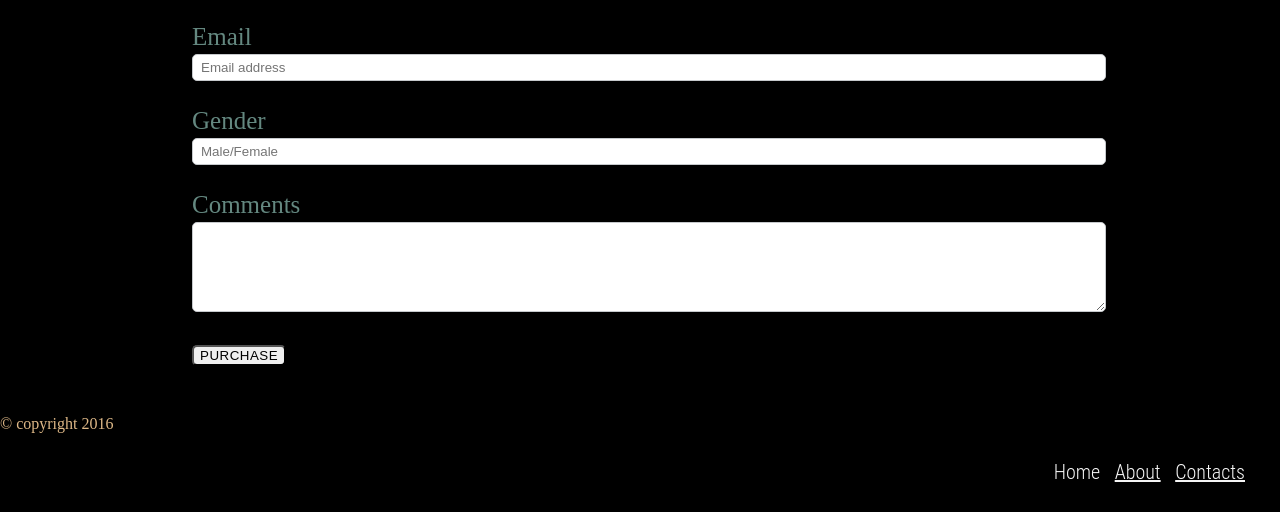
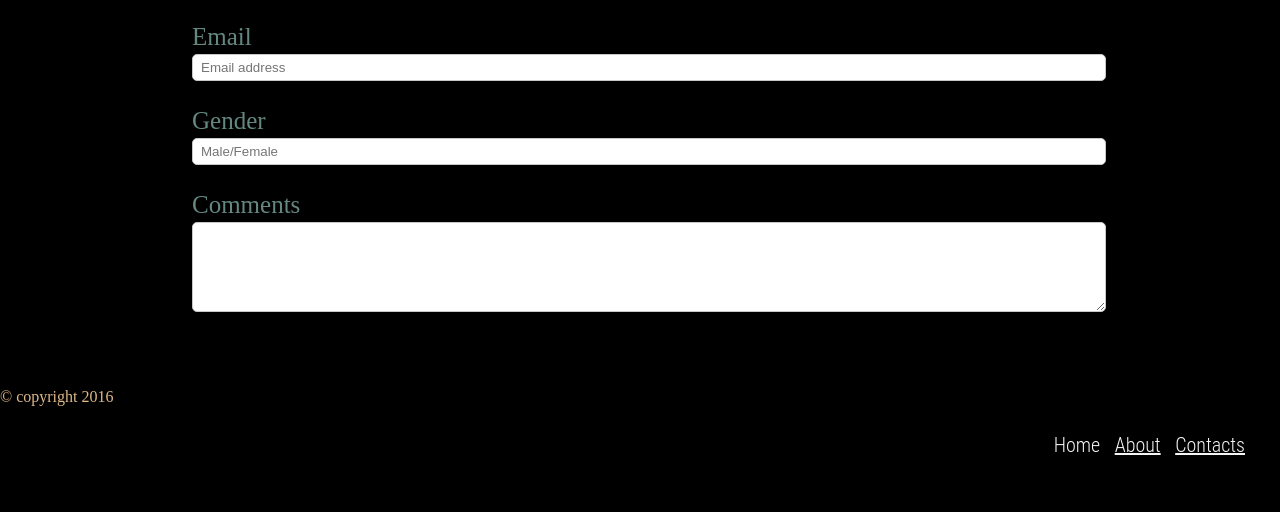
Before and after one commit to muirurikin/blah, a plain HTML site: page index.html in a window 1280 px wide. Shown: the part 740-1252 px from the top of the page. After the commit the page ends 1225 px from the top, so only its background shows below. Drawn offline with Linux system fonts and the light colour scheme.

Commit message:
Update index.html

```diff
--- a/index.html
+++ b/index.html
@@ -65,9 +65,7 @@ Our approach is all about collaboration and partnership leading to long-term, mu
     </label>
 
       </fieldset>
-         <input class="btn btn-default" type="submit" name="submit" value="Purchase">
-
-              </form>
+         </form>
        </div>
       </section>
        <footer>
```
